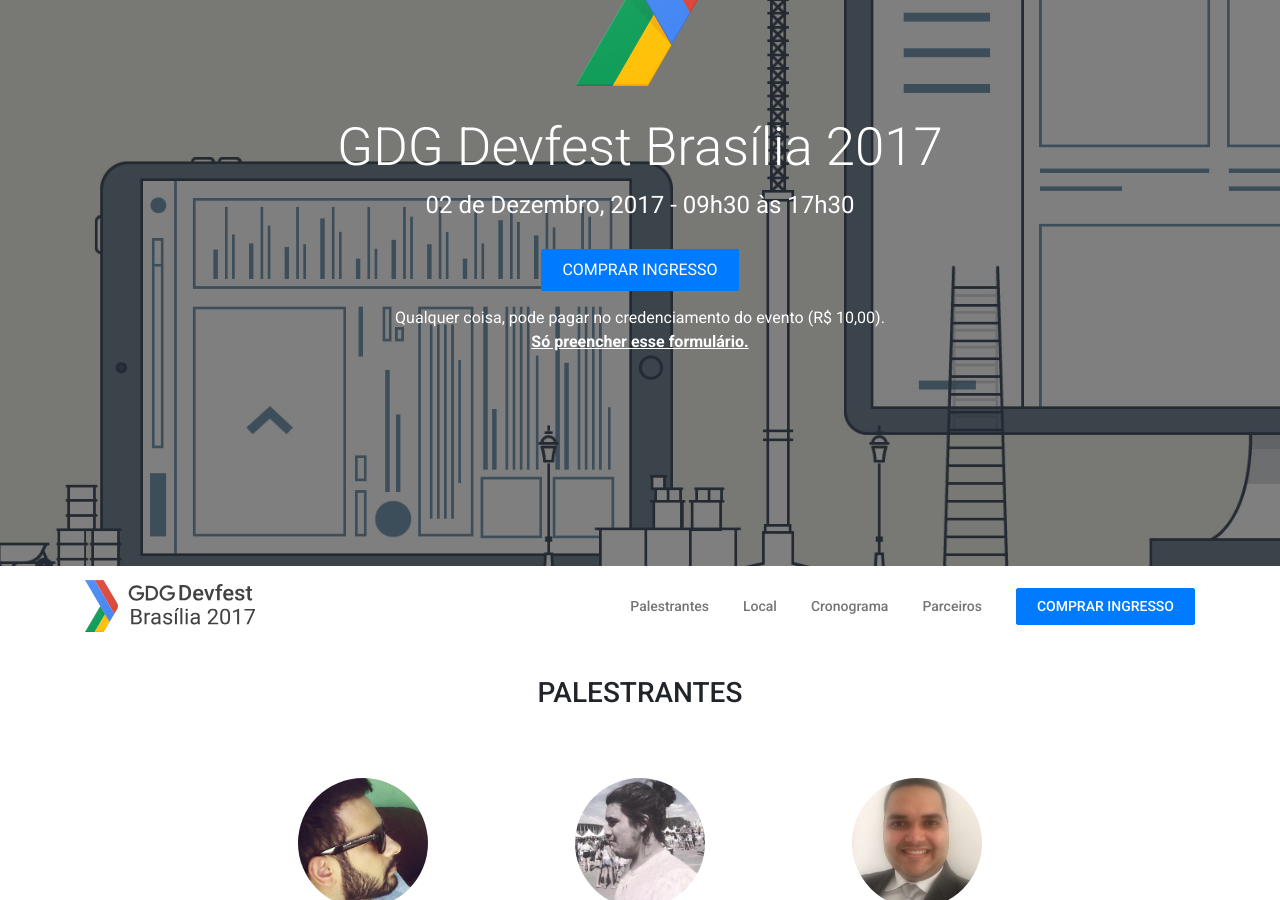
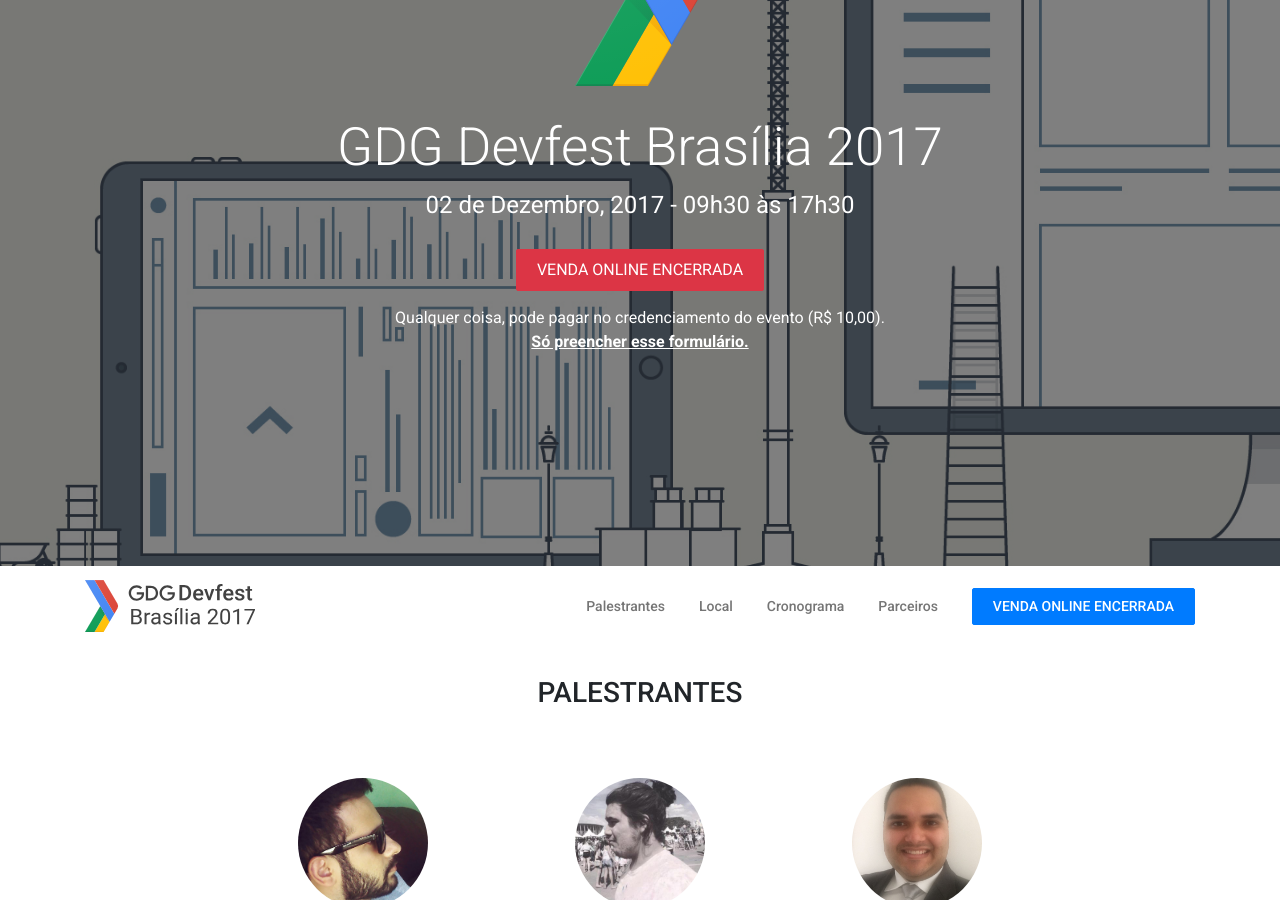
Before and after one commit to gdgbrasilia/devfestbrasilia2017, a Jekyll site: the page built from index.html, in a window 1280 px wide and 900 px high, scrolled down 334 px. Built offline with Jekyll 4.4.1, drawn with Linux system fonts in a browser that asks for light colours; nearby versions of some CDN libraries.

Commit message:
encerradas vendas

```diff
--- a/_includes/header.html
+++ b/_includes/header.html
@@ -5,7 +5,7 @@
     </a>
     <h1>GDG Devfest Brasília 2017</h1>
     <p>02 de Dezembro, 2017 - 09h30 às 17h30</p>
-    <a href="https://www.sympla.com.br/devfest-brasilia-2017__219184" class="btn btn-primary">Comprar Ingresso</a>
+    <a href="javascript:" class="btn btn-danger">Venda Online Encerrada</a>
     <span>
       Qualquer coisa, pode pagar no credenciamento do evento (R$ 10,00). <br>
       <a href="https://docs.google.com/forms/d/e/1FAIpQLSffP2b5o5S0YLVTripKBaMZz9cL3wmG6Db9K_piFrqNxXW4mQ/viewform?usp=sf_link" target="_blank">Só preencher esse formulário.</a>
--- a/index.html
+++ b/index.html
@@ -19,7 +19,7 @@
           <li><a href="#local">Local</a></li>
           <li><a href="#cronograma">Cronograma</a></li>
           <li><a href="#parceiros">Parceiros</a></li>
-          <li><a href="https://www.sympla.com.br/devfest-brasilia-2017__219184" class="button-menu btn btn-primary">Comprar Ingresso</a></li>
+          <li><a href="https://www.sympla.com.br/devfest-brasilia-2017__219184" class="button-menu btn btn-primary">Venda Online Encerrada</a></li>
         </ul>
       </div>
 
```
